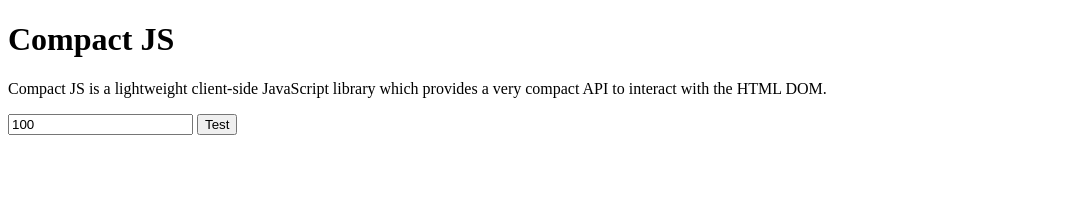
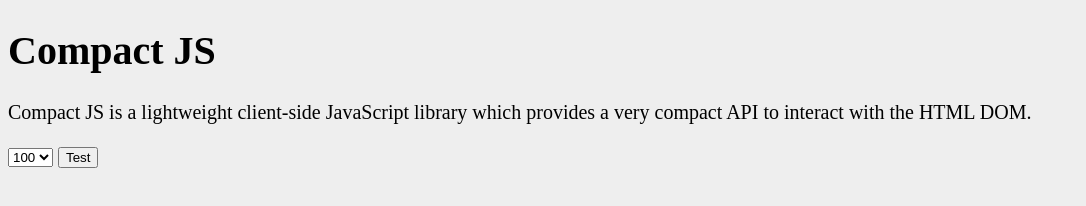
Before and after one commit to samueltthomas/compactjs, a plain HTML site: page index.html in a window 1280 px wide. Shown: the whole page, without its empty margins (0-1086 px from the left). Drawn offline with Linux system fonts and the light colour scheme.

Commit message:
get/set styles

```diff
--- a/compact.js
+++ b/compact.js
@@ -5,20 +5,16 @@ var C = function (s) {
 
     if (typeof (s) === 'string') {
         c.e = [].slice.call(d.querySelectorAll(s));
-    }
-    else if (typeof (s) === 'function') {
+    } else if (typeof (s) === 'function') {
         document.addEventListener("DOMContentLoaded", (event) => {
             s();
         });
-    }
-    else {
+    } else {
         // To handle C(this)
         c.e = [s];
     }
 
-
     // Ready Event
-
 
     // Text
 
@@ -84,6 +80,24 @@ var C = function (s) {
         });
     }
 
+    // Styles
+
+    c.s = (s = '') => {
+        if (s === '') {
+            return window.getComputedStyle(c.e[0]);
+        }
+        else if(typeof(s)=='string') {
+            return c.e[0].style[s];
+        }
+        else if(typeof(s)=='object') {
+            c.e.map((e) => {
+                for (var k in s) {
+                    e.style[k] = s[k];
+                }
+            });
+        }
+    }
+
     // Add Class
 
     c.ac = (ac) => {
@@ -102,7 +116,7 @@ var C = function (s) {
         return c;
     }
 
-    // Event
+    // Event Handling
 
     c.on = (event, listener) => {
         c.e.map((e) => {
@@ -110,9 +124,6 @@ var C = function (s) {
         });
     }
 
-
-
-
     return c;
 
 }
--- a/index.html
+++ b/index.html
@@ -37,6 +37,22 @@
                 console.log(C(this).t());
                 info.x();
             });
+
+
+            C('#cost').on('change', function() {
+                console.log(C(this).v());
+            });
+
+
+            C('body').s({
+                "background-color": "#eee",
+                "font-size": "20px",
+            });
+
+
+
+
+
         });
 
     </script>
@@ -49,7 +65,13 @@
 
     <p id="info"></p>
 
-    <input id="cost" />
+    <!--    <input id="cost" />-->
+
+    <select id="cost">
+        <option value="50">50</option>
+        <option value="100">100</option>
+        <option value="200">200</option>
+    </select>
 
 
     <button id="btn">Test</button>
```
Also changed, not shown: compact.min.js, 1 other file.
